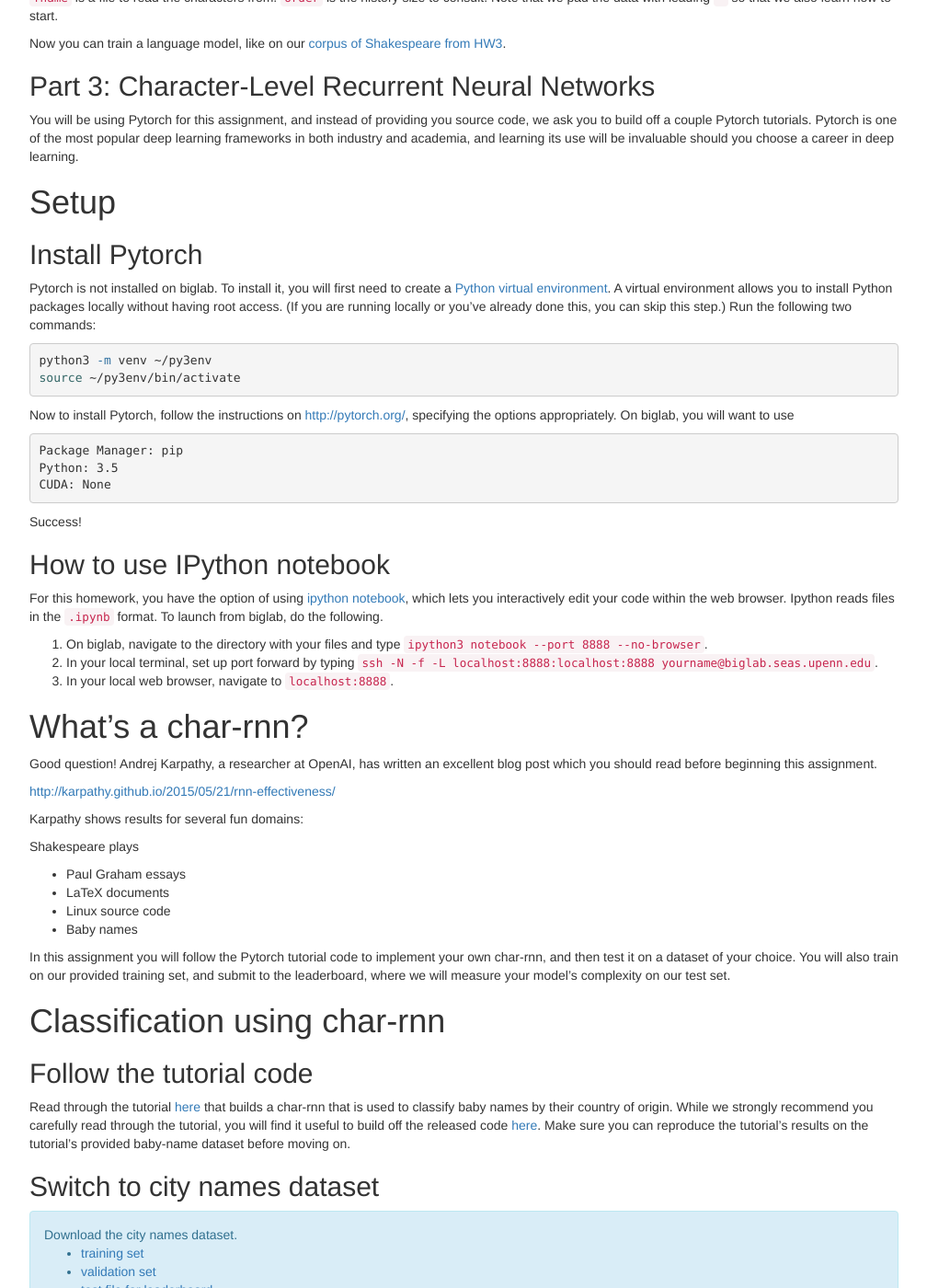
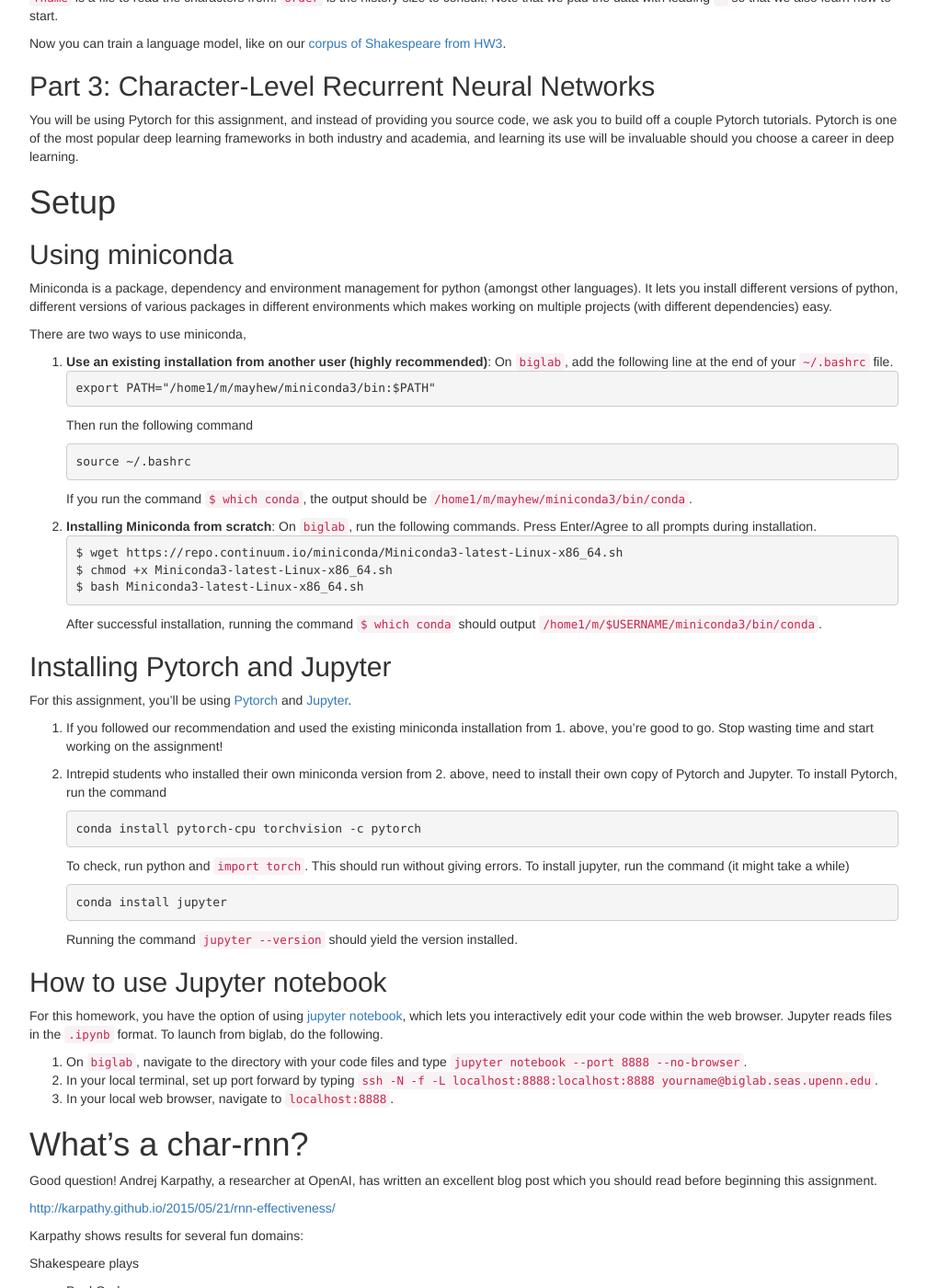
Before and after one commit to computational-linguistics-class/computational-linguistics-class.github.io, a Jekyll site: the page built from assignment5.md, in a window 1280 px wide and 1400 px high, scrolled down 841 px. Shown: the whole window at 92% size, without its empty margins (233-1241 px from the left). Built offline with Jekyll 4.4.1, drawn with Linux system fonts in a browser that asks for light colours; nearby versions of some CDN libraries; a script that is not in the unit is left out.

Commit message:
Nitish's changes

````diff
--- a/assignment5.md
+++ b/assignment5.md
@@ -74,29 +74,51 @@ You will be using Pytorch for this assignment, and instead of providing you sour
 
 # Setup
 
-## Install Pytorch
+## Using miniconda
+Miniconda is a package, dependency and environment management for python (amongst other languages). It lets you install different versions of python, different versions of various packages in different environments which makes working on multiple projects (with different dependencies) easy.
 
-Pytorch is not installed on biglab. To install it, you will first need to create a [Python virtual environment](https://docs.python.org/3/library/venv.html). A virtual environment allows you to install Python packages locally without having root access. (If you are running locally or you've already done this, you can skip this step.) Run the following two commands:
+There are two ways to use miniconda,
 
-``` bash
-python3 -m venv ~/py3env
-source ~/py3env/bin/activate
+1. **Use an existing installation from another user (highly recommended)**: On ```biglab```, add the following line at the end of your ```~/.bashrc``` file.
 ```
+export PATH="/home1/m/mayhew/miniconda3/bin:$PATH"
+```
+Then run the following command
+```
+source ~/.bashrc
+```
+If you run the command ```$ which conda```, the output should be ```/home1/m/mayhew/miniconda3/bin/conda```.
 
-Now to install Pytorch, follow the instructions on [http://pytorch.org/](http://pytorch.org/), specifying the options appropriately. On biglab, you will want to use
+2. **Installing Miniconda from scratch**: On ```biglab```, run the following commands. Press Enter/Agree to all prompts during installation.
+```
+$ wget https://repo.continuum.io/miniconda/Miniconda3-latest-Linux-x86_64.sh
+$ chmod +x Miniconda3-latest-Linux-x86_64.sh
+$ bash Miniconda3-latest-Linux-x86_64.sh
+```
+After successful installation, running the command ```$ which conda``` should output ```/home1/m/$USERNAME/miniconda3/bin/conda```.
 
+## Installing Pytorch and Jupyter
+
+For this assignment, you'll be using [Pytorch](http://pytorch.org/) and [Jupyter](http://jupyter.org/).
+
+1. If you followed our recommendation and used the existing miniconda installation from 1. above, you're good to go. Stop wasting time and start working on the assignment!
+
+2. Intrepid students who installed their own miniconda version from 2. above, need to install their own copy of Pytorch and Jupyter.
+To install Pytorch, run the command
 ```
-Package Manager: pip
-Python: 3.5
-CUDA: None
+conda install pytorch-cpu torchvision -c pytorch
 ```
+To check, run python and ```import torch```. This should run without giving errors.
+To install jupyter, run the command (it might take a while)
+```
+conda install jupyter
+```
+Running the command ```jupyter --version``` should yield the version installed.
 
-Success!
+## How to use Jupyter notebook
+For this homework, you have the option of using [jupyter notebook](https://jupyter.org/), which lets you interactively edit your code within the web browser. Jupyter reads files in the `.ipynb` format. To launch from biglab, do the following.
 
-## How to use IPython notebook
-For this homework, you have the option of using [ipython notebook](https://jupyter.org/), which lets you interactively edit your code within the web browser. Ipython reads files in the `.ipynb` format. To launch from biglab, do the following.
-
-1. On biglab, navigate to the directory with your files and type `ipython3 notebook --port 8888 --no-browser`.
+1. On ```biglab```, navigate to the directory with your code files and type `jupyter notebook --port 8888 --no-browser`.
 2. In your local terminal, set up port forward by typing `ssh -N -f -L localhost:8888:localhost:8888 yourname@biglab.seas.upenn.edu`.
 3. In your local web browser, navigate to `localhost:8888`.
 
````
